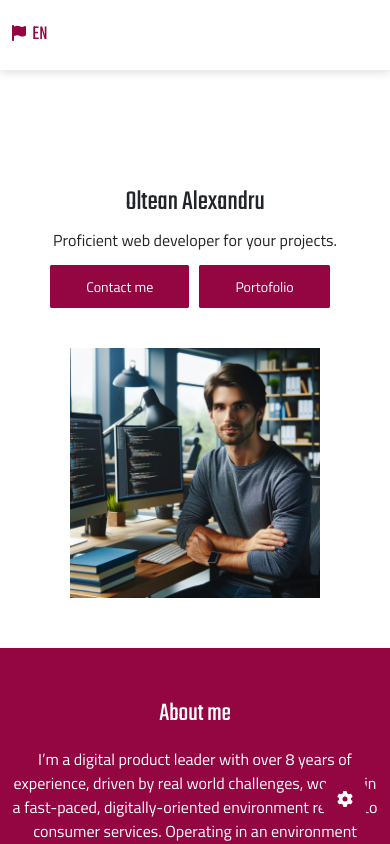
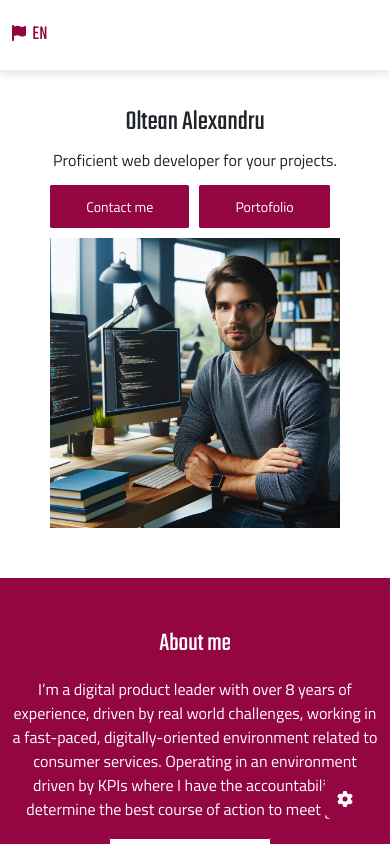
Before and after one commit to alexoltean97/portofolio, a React (Vite) app: page / in a window 390 px wide. Shown: the top 844 px of the page. Built offline with nearby package versions, Linux system fonts and the light colour scheme; a web font is replaced by a local one.

Commit message:
Some media query

```diff
--- /dev/null
+++ b/src/scss/globals/responsive.scss
@@ -0,0 +1,90 @@
+@import "variables";
+
+@media screen and (min-width: 1000px) {
+  .about-me .p-holder {
+    width: 600px;
+  }
+
+  .my-skills .skill-row .skills-box p {
+    width: 400px;
+  }
+}
+
+@media screen and (max-width: 500px) {
+  .main-header {
+    margin-bottom: 40px;
+  }
+
+  .about-me {
+    padding: 50px 0 50px 0;
+  }
+
+  .oa {
+    padding-bottom: 0;
+    .company-name {
+      margin-top: 0;
+      h1 {
+        font-size: $h1-mobile;
+        text-align: center;
+      }
+
+      p {
+        padding: 5px 0;
+        text-align: center;
+        font-size: $p-mobile;
+      }
+    }
+
+    .company-contact {
+      margin-bottom: 20px;
+      text-align: center;
+      a {
+        font-size: $a-mobile;
+      }
+    }
+
+    .image {
+      img {
+        display: block;
+        margin: 0 auto;
+        width: 290px;
+      }
+    }
+  }
+  .about-me h2,
+  .my-skills h2 {
+    font-size: $h2-mobile;
+    text-align: center;
+  }
+
+  .about-me p {
+    font-size: $p-mobile;
+    text-align: center;
+  }
+
+  .about-me a {
+    font-size: $a-mobile;
+    text-align: center;
+  }
+
+  .about-me .p-holder {
+    padding: 10px 0 10px 0;
+  }
+
+  .about-me .btn-holder {
+    text-align: center;
+  }
+
+  .my-skills .skills-box {
+    padding: 15px 0 15px 0;
+    text-align: center;
+  }
+
+  .my-skills .skills-box h5 {
+    font-size: $h5-mobile;
+  }
+
+  .my-skills .skills-box p {
+    font-size: $p-mobile;
+  }
+}
--- a/src/scss/landing-page/about-us.scss
+++ b/src/scss/landing-page/about-us.scss
@@ -36,38 +36,3 @@
 		}
 	}
 }
-  @media screen and (min-width: 1000px) {
-    .about-me .p-holder {
-      width: 600px;
-    }
-  }
-
-
-  @media screen and (max-width: 440px) {
-    .about-me {
-      padding: 50px 0 50px 0;
-    }
-
-    .about-me h2 {
-      font-size: $h2-mobile;
-      text-align: center;
-    }
-
-    .about-me p {
-      font-size: $p-mobile;
-      text-align: center;
-    }
-
-    .about-me a {
-      font-size: $a-mobile;
-      text-align: center;
-    }
-
-    .about-me .p-holder {
-      padding: 10px 0 10px 0;
-    }
-
-    .about-me .btn-holder {
-      text-align: center;
-    }
-  }
--- a/src/scss/landing-page/myskills.scss
+++ b/src/scss/landing-page/myskills.scss
@@ -22,29 +22,3 @@
 		}
 	}
 }
-
-  @media screen and (min-width: 1000px) {
-    .my-skills .skill-row .skills-box p {
-      width: 400px;
-    }
-  }
-
-  @media screen and (max-width: 440px) {
-    .my-skills h2 {
-      font-size: $h2-mobile;
-      text-align: center;
-    }
-
-    .my-skills .skills-box {
-      padding: 15px 0 15px 0;
-      text-align: center;
-    }
-
-    .my-skills .skills-box h5 {
-      font-size: $h5-mobile;
-    }
-
-    .my-skills .skills-box p {
-      font-size: $p-mobile;
-    }
-  }
--- a/src/scss/main.scss
+++ b/src/scss/main.scss
@@ -1,4 +1,5 @@
 @import "landing-page/main-landing";
 @import "portofolio/portofolio";
 @import "globals/theme";
-@import "globals/header"
+@import "globals/header";
+@import "globals/responsive";
```
